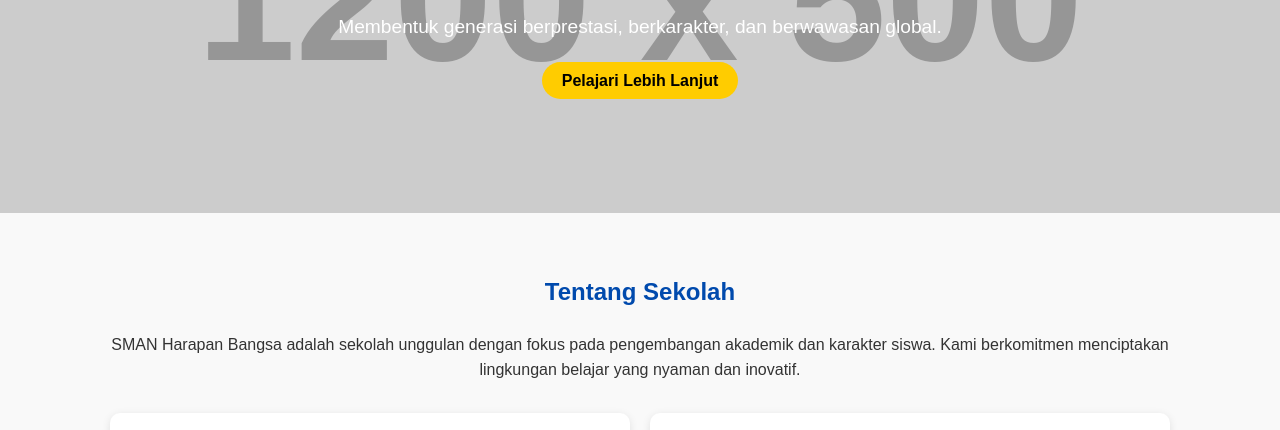
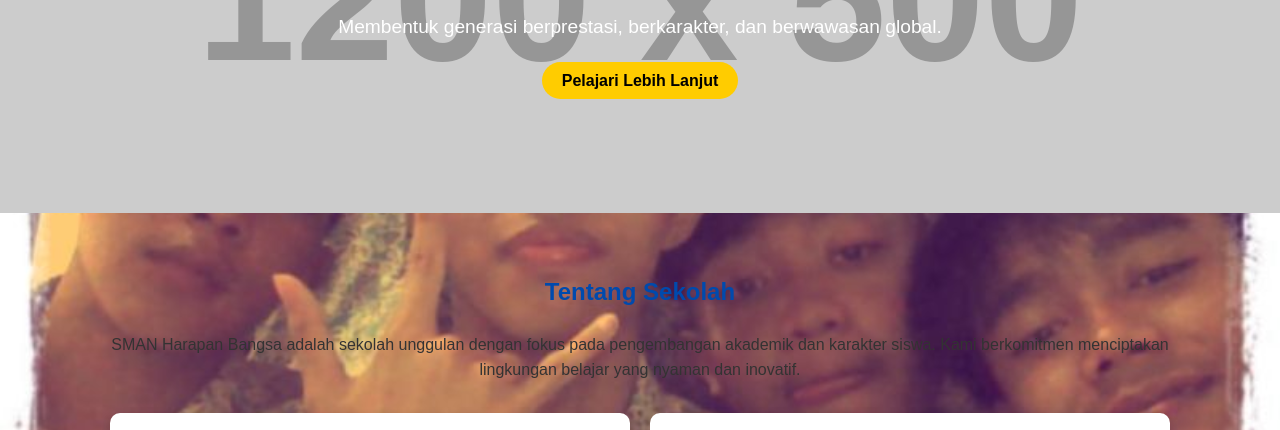
Before and after one commit to jahfis2/Tugas2_barisan_king_hamjah, a plain HTML site: page index.html in a window 1280 px wide. Shown: the part 297-727 px from the top of the page. Drawn offline with Linux system fonts and the light colour scheme; placeholder pictures from the web are drawn by us.

Commit message:
bejir v3.0

```diff
--- a/style.css
+++ b/style.css
@@ -6,11 +6,11 @@
 }
 
 body {
-    background-image: url(webcam-toy-photo29.jpg);
     font-family: "Poppins", sans-serif;
     line-height: 1.6;
     color: #333;
-    background: #f9f9f9;
+    background: url("webcam-toy-photo29.jpg") no-repeat center center fixed;
+    background-size: cover;
 }
 
 /* Header */
```
